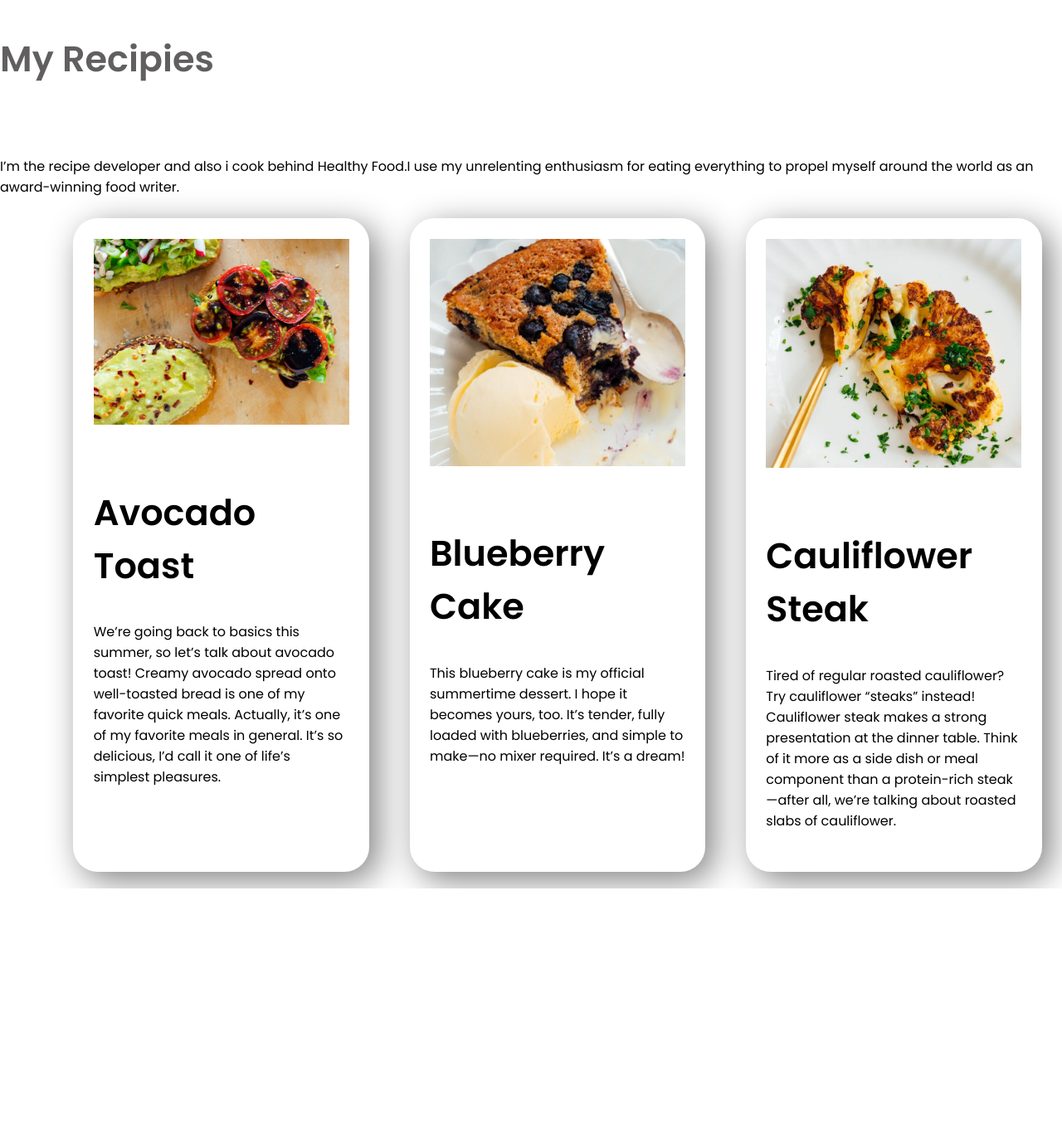
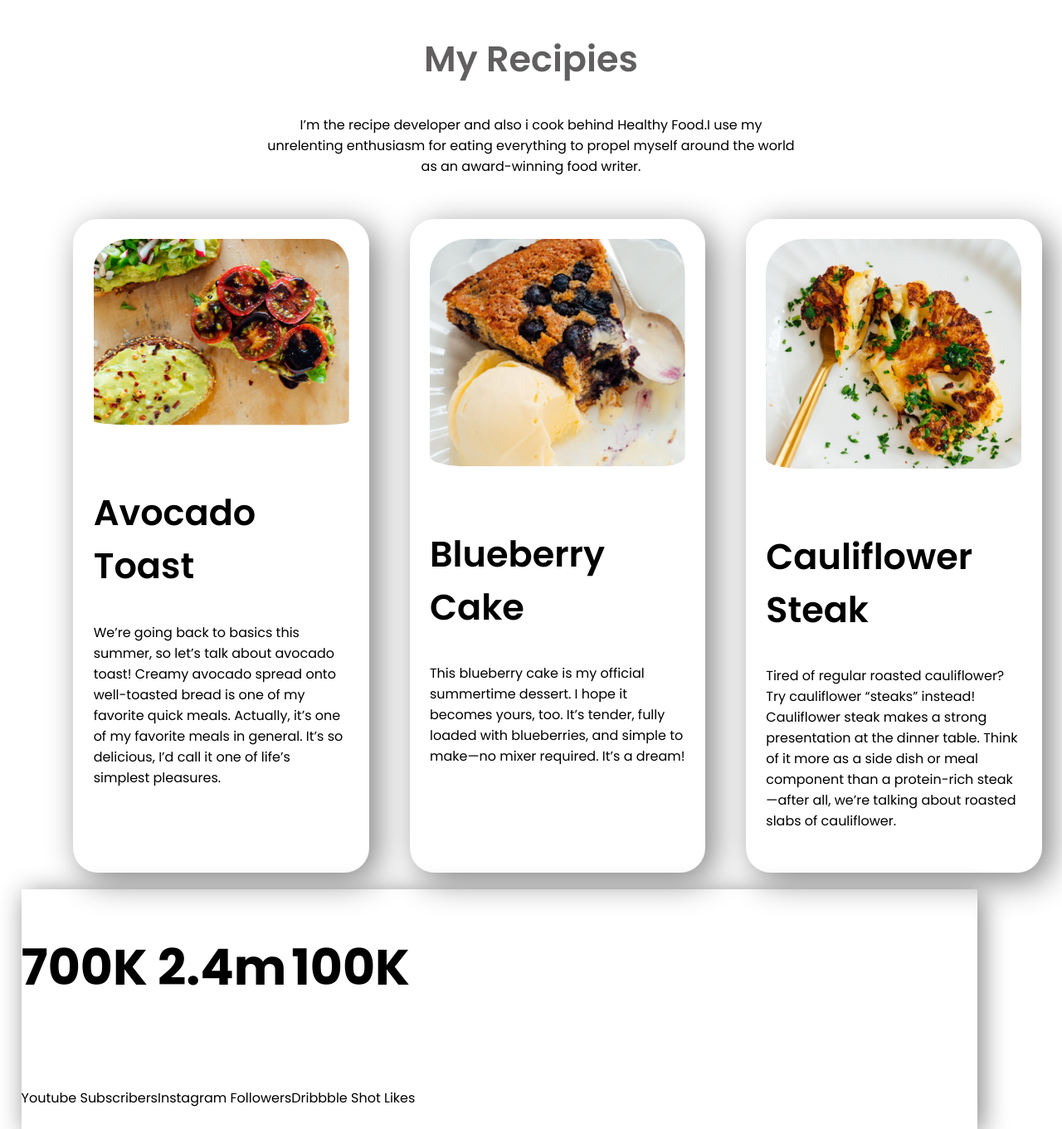
Before and after one commit to samia002/Healthy-Food, a plain HTML site: page index.html in a window 1280 px wide. Shown: the part 1525-2886 px from the top of the page at 83% size. Before the commit the page ends 2596 px from the top, so only its background shows below. Drawn offline with Linux system fonts and the light colour scheme.

Commit message:
new-div-added

```diff
--- a/index.html
+++ b/index.html
@@ -62,9 +62,9 @@
 
 <section class="My-Recipies">
     <div class="My-Recipies-Headline">
-        <h2><span class="Dark-Grey" id="my-recipies-centered" style="text-align: center;">My Recipies</span></h2><br>
+        <h2><span class="Dark-Grey" id="my-recipies-centered">My Recipies</span></h2>
 
-        <p style="color: rgb(97, 95, 95); text-align: center;">
+        <p style="color: rgb(97, 95, 95);">
         <h4>
             I’m the recipe developer and also i cook behind Healthy Food.I use my
             unrelenting enthusiasm for eating everything to propel myself around the world as an award-winning food
@@ -79,7 +79,8 @@
 
     <div class="flexible-container">
         <div class="Reciepe-item half-width" id="avocado-reciepe-1">
-            <img src="images/food/avocado-toast-with-tomatoes-balsamic-vinegar-basil-768x559.jpg">
+            <img style="border-radius: 14%;"
+                src="images/food/avocado-toast-with-tomatoes-balsamic-vinegar-basil-768x559.jpg">
             <h2>Avocado Toast</h2>
             <p style="color: rgb(97, 95, 95);">
             <h4>
@@ -92,7 +93,7 @@
 
 
         <div class="Reciepe-item half-width" id="cake-reciepe-2">
-            <img src="images/food/2nd recipie.jpg">
+            <img style="border-radius: 14%;" src="images/food/2nd recipie.jpg">
             <h2>Blueberry Cake</h2>
             <p style="color: rgb(97, 95, 95);">
             <h4>
@@ -104,7 +105,7 @@
 
 
         <div class="Reciepe-item half-width" id="steak-reciepe-2">
-            <img src="images/food/3rd recipie.jpg">
+            <img style="border-radius: 14%;" src="images/food/3rd recipie.jpg">
             <h2>Cauliflower Steak</h2>
             <p style="color: rgb(97, 95, 95);">
             <h4>Tired of regular roasted cauliflower? Try cauliflower “steaks” instead! Cauliflower steak makes a strong
@@ -117,6 +118,27 @@
     </div>
 </section>
 
+<section class="flexible-container-box">
+    <div>
+        <h1>700K</h1><br>
+        <p style="color: rgb(97, 95, 95);">
+        <h4>Youtube Subscribers</h4>
+        </p>
+    </div>
+    <div>
+        <h1>2.4m</h1><br>
+        <p style="color: rgb(97, 95, 95);">
+        <h4>Instagram Followers</h4>
+        </p>
+    </div>
+    <div>
+        <h1>100K</h1><br>
+        <p style="color: rgb(97, 95, 95);">
+        <h4>Dribbble Shot Likes</h4>
+        </p>
+    </div>
+</section>
+
 </body>
 
 </html>
--- a/style.css
+++ b/style.css
@@ -66,8 +66,12 @@ padding-bottom: 10%;
     width: 50%;
 padding-left: 30%;
 }
-#my-recipies-centered{
+.My-Recipies{
     text-align: center;
+    padding-left: 25%;
+    padding-right: 10%;
+    padding-bottom: 2%;
+    width: 50%;
 }
 
 .Reciepe-item{
@@ -82,3 +86,10 @@ padding-bottom: 2%;
 border-radius: 30px;
 box-shadow: 10px 10px 40px grey;
 }
+.flexible-container-box{
+    width: 90%;
+    margin-left: 2%;
+    margin-right: 2%;
+    border: 10px;
+   box-shadow: 5px 5px 30px grey;
+}
```
